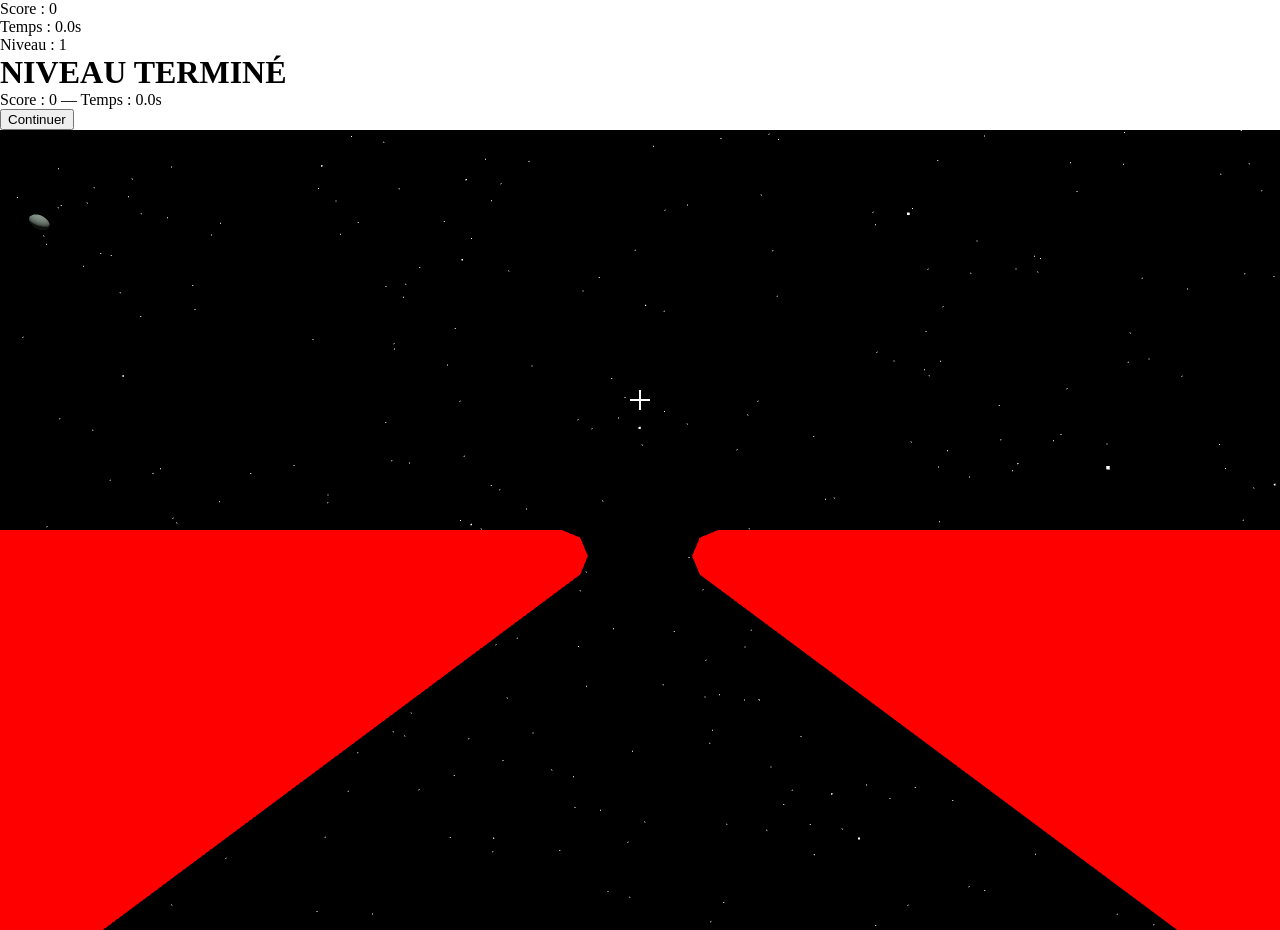
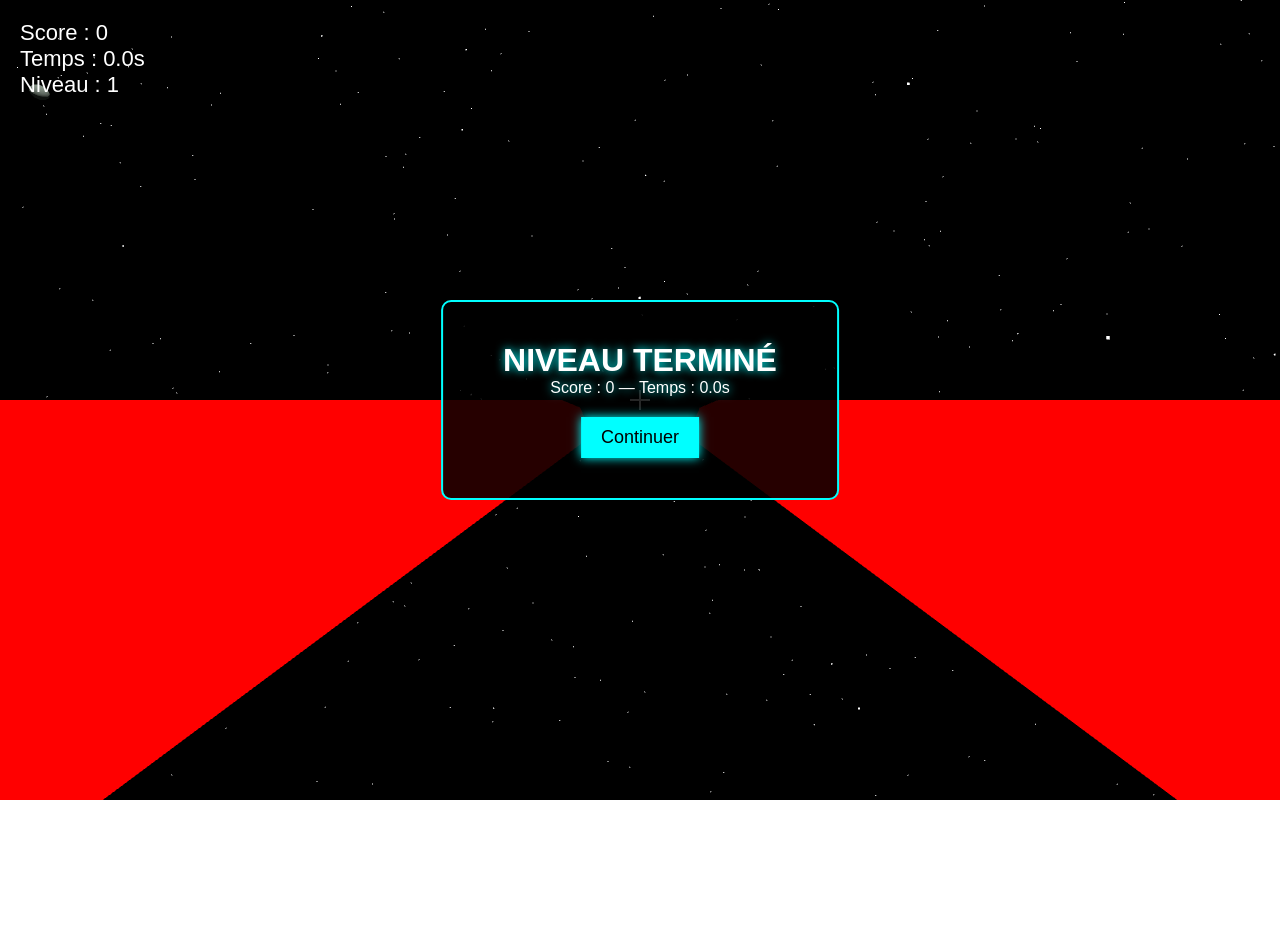
Before and after one commit to AledTahLesFous/three, a website built with Vite: page index.html in a window 1280 px wide. After the commit the page ends 800 px from the top, so only its background shows below. Built offline with nearby package versions, Linux system fonts and the light colour scheme; animation ran at ten frames a second.

Commit message:
style: style for HUD

```diff
--- a/src/style.css
+++ b/src/style.css
@@ -1,5 +1,17 @@
 * {
     margin: 0;
+}
+
+
+#hud {
+  position: fixed;
+  top: 20px;
+  left: 20px;
+  z-index: 10;
+  color: white;
+  font-family: Arial, sans-serif;
+  font-size: 22px;
+  user-select: none;
 }
 #crosshair {
   position: absolute;
@@ -33,3 +45,36 @@
   height: 2px;
   transform: translateY(-50%);
 }
+
+
+
+  #levelComplete {
+    position: fixed;
+    top: 50%;
+    left: 50%;
+    transform: translate(-50%, -50%);
+    padding: 40px 60px;
+    background: rgba(0, 0, 0, 0.85);
+    border: 2px solid cyan;
+    border-radius: 10px;
+    z-index: 20;
+    color: white;
+    text-align: center;
+    font-family: 'Orbitron', sans-serif;
+    text-shadow: 0 0 10px cyan;
+  }
+
+  #levelComplete.hidden {
+    display: none;
+  }
+
+  #levelComplete button {
+    margin-top: 20px;
+    padding: 10px 20px;
+    background: cyan;
+    border: none;
+    font-size: 18px;
+    font-family: inherit;
+    cursor: pointer;
+    box-shadow: 0 0 10px cyan;
+  }
```
